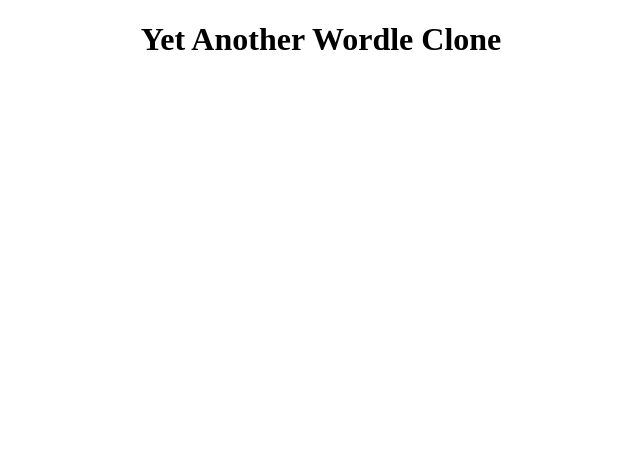
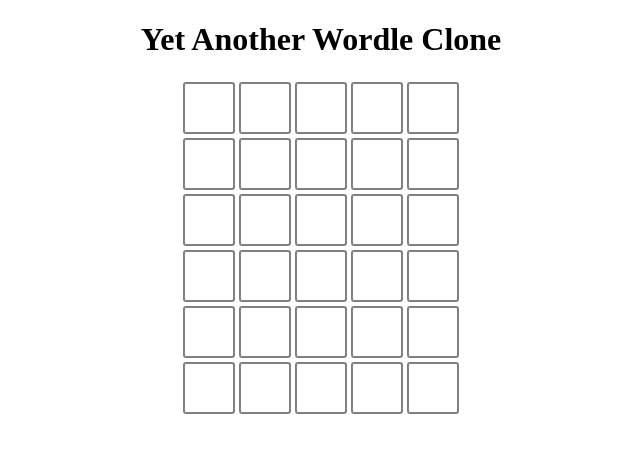
Before and after one commit to umurabali/umurabali.github.io, a plain HTML site: page index.html in a window 1280 px wide. Shown: the whole page, without its empty margins (319-959 px from the left). Drawn offline with Linux system fonts and the light colour scheme.

Commit message:
add board

```diff
--- a/script.js
+++ b/script.js
@@ -4,3 +4,22 @@ let guessCount = 6;
 let currentGuess = [];
 let nextLetter = 0;
 let rightGuessString = 'KULAK';
+
+function initBoard() {
+    let board = document.getElementById("game-container");
+
+    for (let i = 0; i < guessCount; i++) {
+        let row = document.createElement("div")
+        row.className = "letter-row"
+
+        for (let j = 0; j < 5; j++) {
+            let box = document.createElement("div")
+            box.className = "letter-box"
+            row.appendChild(box)
+        }
+
+        board.appendChild(row)
+    }
+}
+
+initBoard()
--- a/style.css
+++ b/style.css
@@ -1,3 +1,31 @@
 h1 {
     text-align: center;
    }
+
+#game-container {
+  display: flex;
+  align-items: center;
+  flex-direction: column;
+}
+
+.letter-box {
+  border: 2px solid gray;
+  border-radius: 3px;
+  margin: 2px;
+  font-size: 2.5rem;
+  font-weight: 700;
+  height: 3rem;
+  width: 3rem;
+  display: flex;
+  justify-content: center;
+  align-items: center;
+  text-transform: uppercase;
+}
+
+.filled-box {
+  border: 2px solid black;
+}
+
+.letter-row {
+  display: flex;
+}
```
